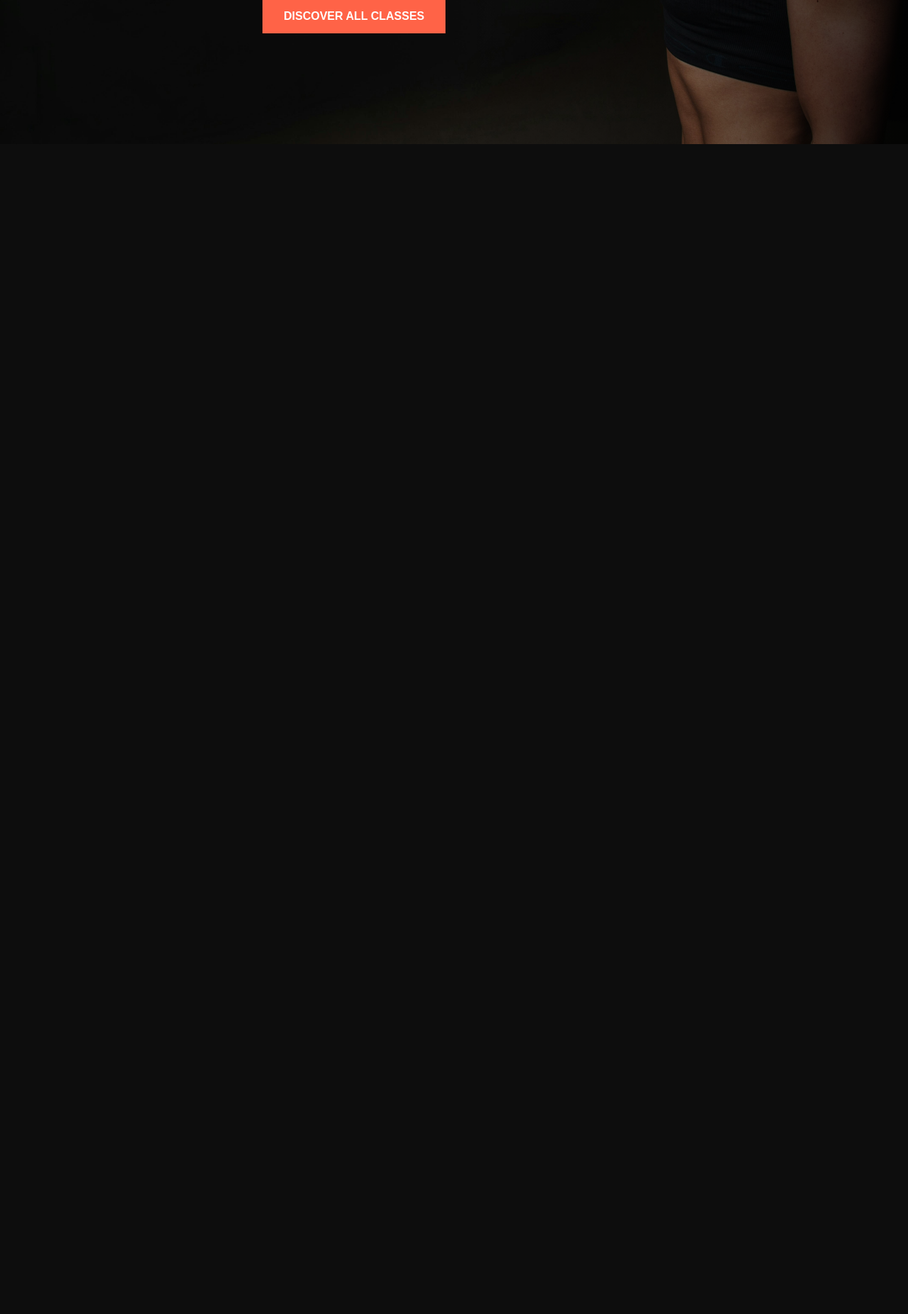
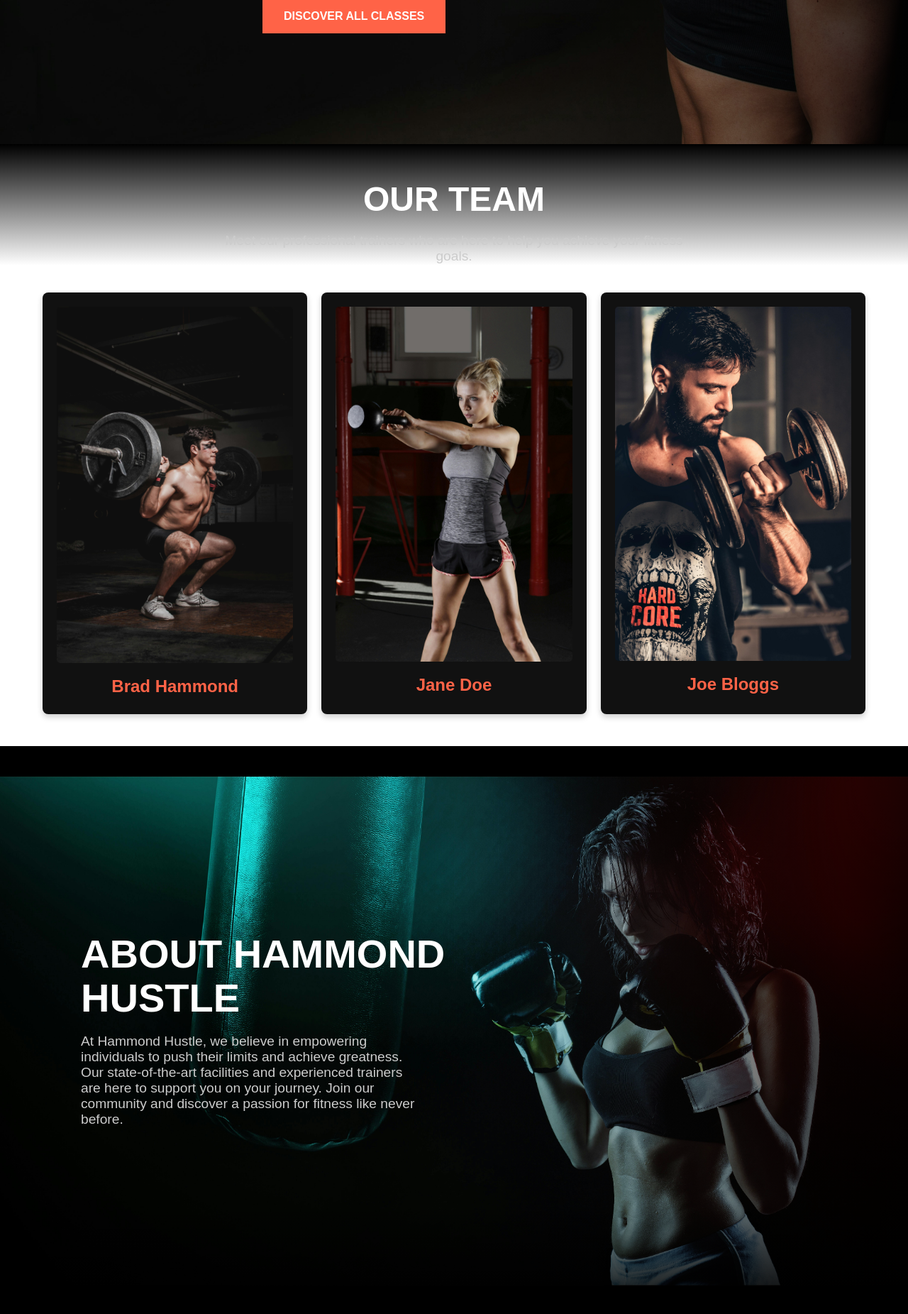
Before and after one commit to Brad-Hammond/Hammond-Hustle, a Django app: page / in a window 1280 px wide. Shown: the part 597-2448 px from the top of the page at 71% size. Before the commit the page ends 800 px from the top, so only its background shows below. Run offline with Django 4.2, Linux system fonts and the light colour scheme.

Commit message:
Feat: Updated base.html with 2 sections.

```diff
--- a/templates/base.html
+++ b/templates/base.html
@@ -6,7 +6,11 @@
     <title>Hammond Hustle</title>
     {% load static %}
     <!-- Favicon -->
-    <link rel="icon" href="{% static 'images/favicon.ico' %}" type="image/x-icon">
+    <link
+      rel="icon"
+      href="{% static 'images/favicon.ico' %}"
+      type="image/x-icon"
+    />
     <!-- CSS -->
     <link rel="stylesheet" href="{% static 'css/style.css' %}" />
   </head>
@@ -19,12 +23,13 @@
         <ul>
           <li><a href="{% url 'home' %}">Home</a></li>
           <li><a href="#">About Us</a></li>
-          <li><a href="#">Trainers</a></li>
+          <li><a href="#team-section">Trainers</a></li>
+          <!-- Anchor link to Team Section -->
           {% if user.is_authenticated %}
-            <li><a href="{% url 'my_account' %}">My Account</a></li>
-            <li><a href="{% url 'logout' %}">Log Out</a></li>
+          <li><a href="{% url 'my_account' %}">My Account</a></li>
+          <li><a href="{% url 'logout' %}">Log Out</a></li>
           {% else %}
-            <li><a href="{% url 'login' %}">Log In</a></li>
+          <li><a href="{% url 'login' %}">Log In</a></li>
           {% endif %}
         </ul>
       </nav>
@@ -48,5 +53,47 @@
       </div>
       <div class="hero-image"></div>
     </section>
+
+    <!-- Team Section with ID for scrolling -->
+    <section class="team-section" id="team-section">
+      <h2>Our Team</h2>
+      <p>
+        Meet our professional trainers who are here to help you achieve your
+        fitness goals.
+      </p>
+
+      <div class="team-grid">
+        <div class="team-member">
+          <img
+            src="{% static 'images/BradHammondImage.jpg' %}"
+            alt="Brad Hammond"
+          />
+          <h3>Brad Hammond</h3>
+        </div>
+        <div class="team-member">
+          <img src="{% static 'images/JaneDoeImage.jpg' %}" alt="Jane Doe" />
+          <h3>Jane Doe</h3>
+        </div>
+        <div class="team-member">
+          <img
+            src="{% static 'images/JoeBloggsImage.jpg' %}"
+            alt="Joe Bloggs"
+          />
+          <h3>Joe Bloggs</h3>
+        </div>
+      </div>
+    </section>
+    <section class="about-us">
+      <div class="about-text">
+        <h2>About Hammond Hustle</h2>
+        <p>
+          At Hammond Hustle, we believe in empowering individuals to push their
+          limits and achieve greatness. Our state-of-the-art facilities and
+          experienced trainers are here to support you on your journey. Join our
+          community and discover a passion for fitness like never before.
+        </p>
+      </div>
+      <div class="about-image"></div>
+    </section>
   </body>
 </html>
```
